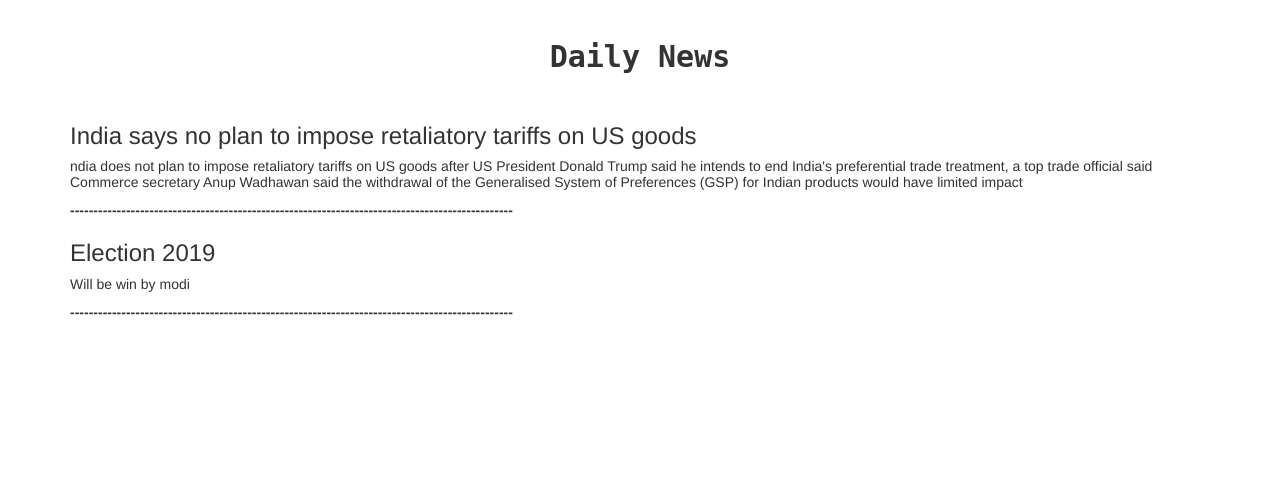
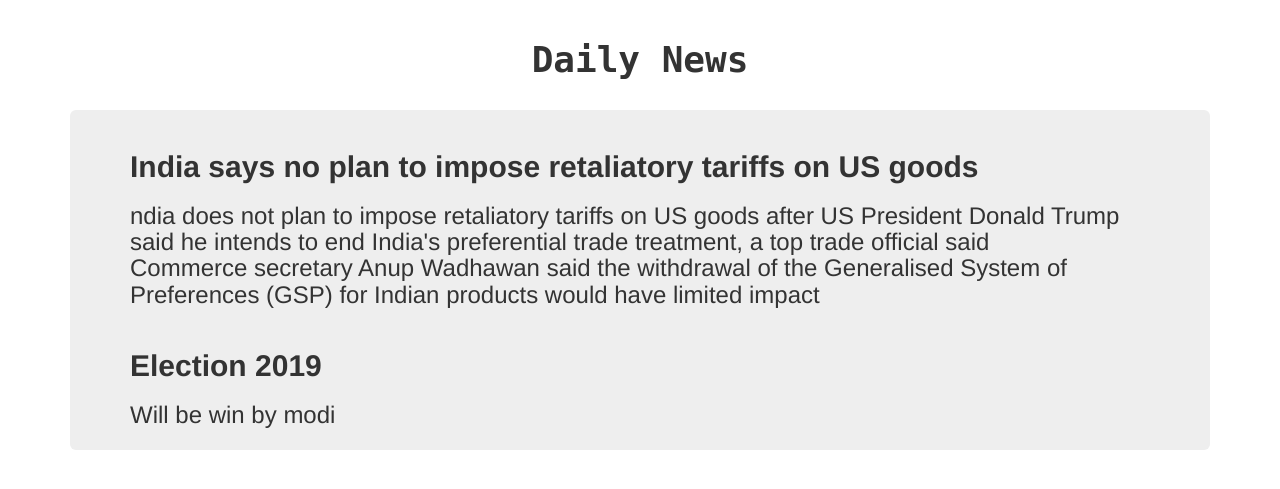
Before and after one commit to gautamamber/Django-social-media-application, a Django app: page /nirvachit/news/ in a window 1280 px wide. Shown: the part 52-541 px from the top of the page. Run offline with Django 3.2, Linux system fonts and the light colour scheme; data comes from the database, SQL or seed files in the repository; both versions use the stored data as it was after the commit; some libraries are stand-ins or nearby versions.

Commit message:
news page edited

```diff
--- a/pollapp/templates/pollapp/news.html
+++ b/pollapp/templates/pollapp/news.html
@@ -4,7 +4,7 @@
 <div class="container">
 	<div class="row">
 		<div class="col-xs-12">
-			<center><h2><b style="font-family: monospace;">Daily News</b></h2></center>
+			<center><h1><b style="font-family: monospace;">Daily News</b></h1></center>
 		</div>
 	</div>
 </div>
@@ -12,11 +12,14 @@
 <div class="container">
 	<div class="row">
 		<div class="col-xs-12">
-			{% for news_list in new %}
-			<h3>{{ news_list.title }}</h3>
-			<h5><p>{{ news_list.text|linebreaksbr }}</p></h5>
-			<b>-----------------------------------------------------------------------------------------------</b>
-			{% endfor %}
+				<div class="jumbotron jumbotron-fluid">
+				<br>
+					{% for news_list in new %}
+				<h2><b>{{ news_list.title }}</b></h2>
+				<h3>{{ news_list.text|linebreaksbr }}<h3>
+				<hr>
+				{% endfor %}
+				</div>
 		</div>
 	</div>
 </div>
```
Also changed, not shown: db.sqlite3.
